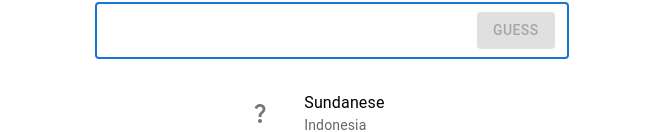
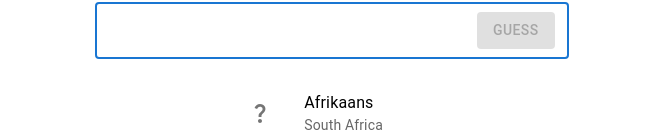
Before and after one commit to kareanra/lingual, a React (Create React App) app: page / in a window 1280 px wide. Shown: the part 671-803 px from the top of the page, without its empty margins (308-973 px from the left). Built offline with nearby package versions, Linux system fonts and the light colour scheme.

Commit message:
Restore sorted list

```diff
--- a/src/AppContainer.tsx
+++ b/src/AppContainer.tsx
@@ -5,7 +5,6 @@ import { useEffect, useState } from "react"
 import AudioClipPlayer from "./AudioClipPlayer"
 import translationsJson from "./translations.json"
 import similarityJson from "./lexical-similarity-data-so.json"
-import SomaliFlag from "../flags/somalia.png"
 import { Guess, Language } from "./types"
 import { equalIgnoreCase, startsWithIgnoreCase } from "./util/stringUtil"
 import { LanguageList } from "./LanguageList"
@@ -17,19 +16,25 @@ export const AppContainer = () => {
     const [error, setError] = useState<string>()
     const [audioPlayerShowing, setAudioPlayerShowing] = useState(true)
     const [languages, setLanguages] = useState<Language[]>([])
+    const [sortedLanguages, setSortedLanguages] = useState<Language[]>([])
     const [showNativeSpeakers, setShowNativeSpeakers] = useState(false)
     const [showLanguageOrigin, setShowLanguageOrigin] = useState(false)
     const [showFlag, setShowFlag] = useState(false)
 
     useEffect(() => {
         // parse languages
-        setLanguages(translationsJson.map(str => {
+        let languages = translationsJson.map(str => {
             return {
                 code: str.language.language,
                 name: str.language.name,
                 country: str.language.country,
             }
-        }))
+        })
+        let sorted = [...languages]
+        sorted.sort((l1, l2) => l1.name.localeCompare(l2.name))
+
+        setLanguages(languages)
+        setSortedLanguages(sorted)
     }, [])
 
     useEffect(() => {
@@ -55,7 +60,7 @@ export const AppContainer = () => {
     const answerName = answerWithTranslation['language']['name']
     const sentence = answerWithTranslation['translation']
 
-    const filteredLanguages = languages.filter(l => {
+    const filteredLanguages = sortedLanguages.filter(l => {
         let notYetGuessed = guesses.find(g => equalIgnoreCase(l.name, g.language.name)) === undefined
         let currentGuessMatches = !currentGuess || startsWithIgnoreCase(l.name, currentGuess)
         return notYetGuessed && currentGuessMatches
```
